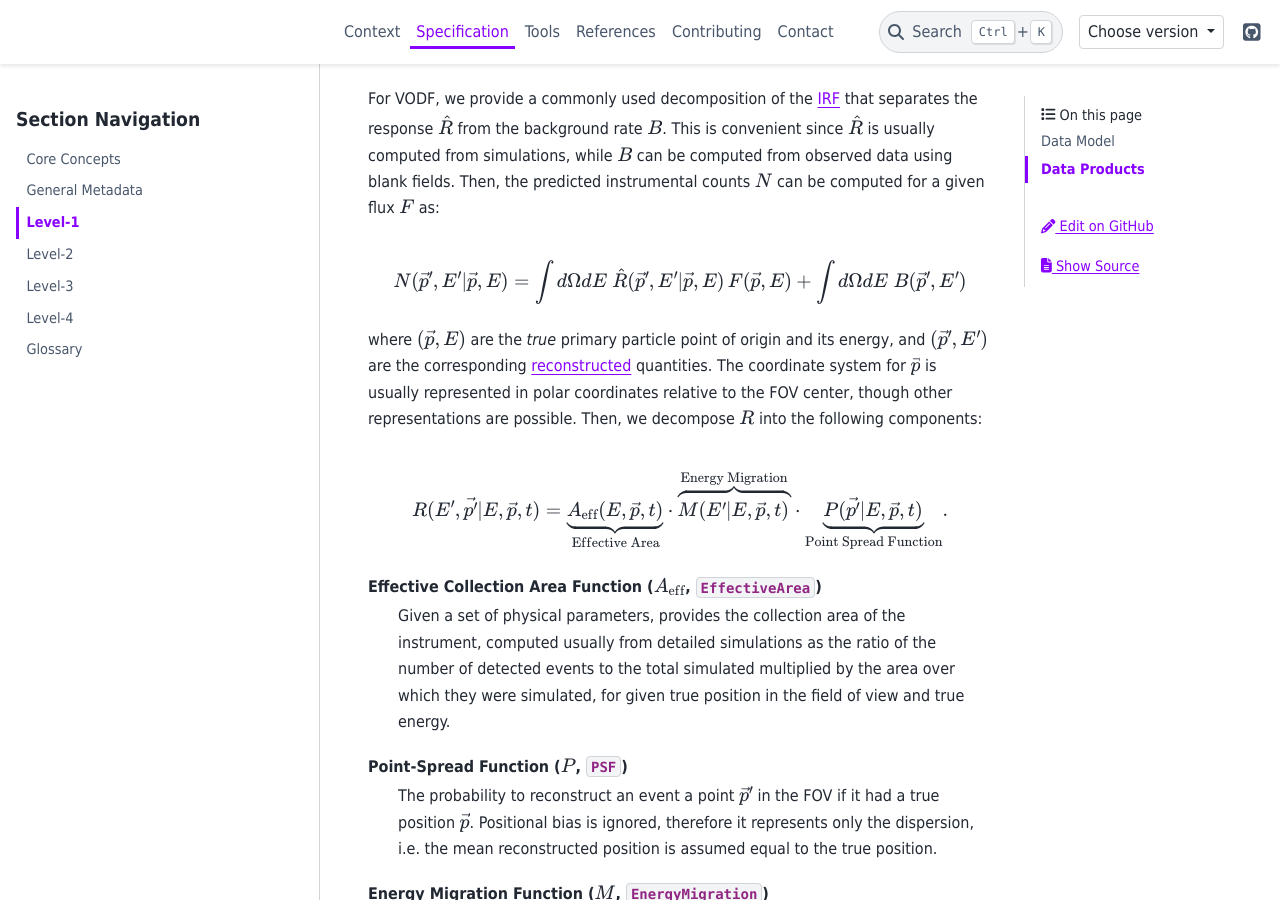
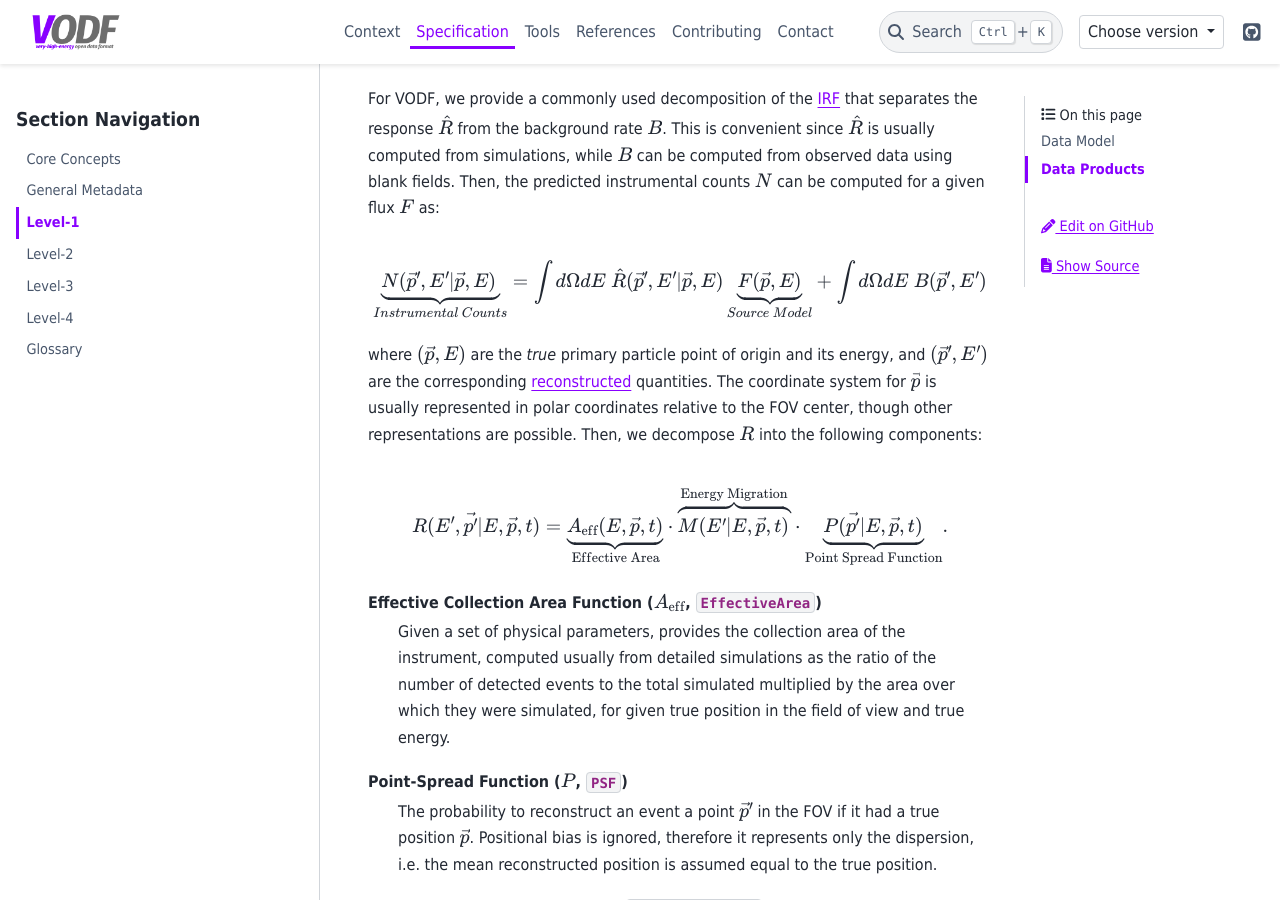
Before and after one commit to VODF/vodf-docs, a Sphinx documentation site: the page built from source/specification/level-1/index.rst, in a window 1280 px wide and 900 px high, scrolled down 2719 px. Built offline with Sphinx 7.4.7 and the PyData theme 0.15.4, drawn with Linux system fonts in a browser that asks for light colours; comment, search, counter and statistics services are not loaded.

Commit message:
fix logo

```diff
--- a/source/conf.py
+++ b/source/conf.py
@@ -86,9 +86,15 @@ html_theme_options = {
     },
     "header_links_before_dropdown": 6,
     "announcement": "<p>This is an unreleased version, informaton may not be correct</p>",
-    "footer_start": ["copyright",],
+    "footer_start": [
+        "copyright",
+    ],
     "footer_center": ["last-updated"],
     "footer_end": ["sphinx-version", "theme-version"],
+    "logo": {
+        "image_light": "source/_static/VODF-logo.png",
+        "image_dark": "source/_static/VODF-logo.png",
+    },
 }
 
 html_context = {
@@ -103,7 +109,6 @@ html_static_path = ["_static"]
 html_css_files = [
     "custom.css",
 ]
-html_logo = "_static/VODF-logo.svg"
 
 
 # Add any paths that contain custom static files (such as style sheets) here,
--- a/source/specification/level-1/index.rst
+++ b/source/specification/level-1/index.rst
@@ -108,7 +108,7 @@ predicted instrumental counts :math:`N` can be computed for a given flux
 
 .. math::
 
-   N(\vec{p}', E' | \vec{p}, E) = \int d\Omega dE \;  \hat{R}(\vec{p}',E'|\vec{p},E) \, F(\vec{p}, E)  +  \int d\Omega dE \; B(\vec{p}', E')
+   \underbrace{N(\vec{p}', E' | \vec{p}, E)}_{Instrumental\ Counts} = \int d\Omega dE \;  \hat{R}(\vec{p}',E'|\vec{p},E) \, \underbrace{F(\vec{p}, E)}_{Source\ Model}  +  \int d\Omega dE \; B(\vec{p}', E')
 
 where :math:`(\vec{p}, E)` are the *true* primary particle point of origin and
 its energy, and :math:`(\vec{p}',E')` are the corresponding :term:`reconstructed
```
